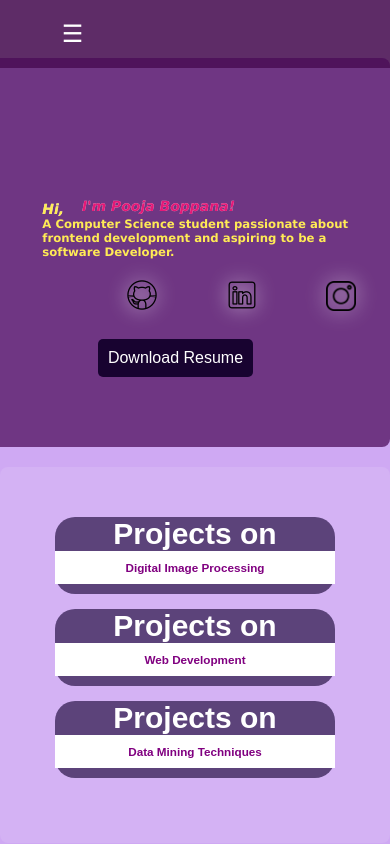
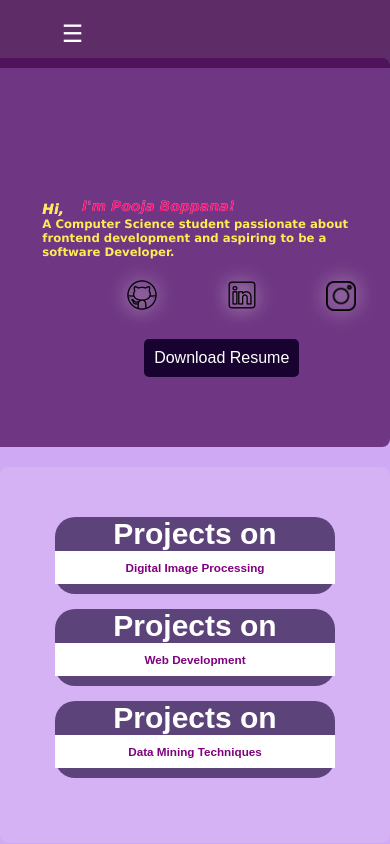
Before and after one commit to poojaboppana/PersonalPortofolio, a React (Create React App) app: page / in a window 390 px wide. Shown: the top 844 px of the page. Built offline with nearby package versions, Linux system fonts and the light colour scheme.

Commit message:
final changes

```diff
--- a/src/components/Home.css
+++ b/src/components/Home.css
@@ -825,7 +825,7 @@ margin-left: 33%;
       flex-direction: row;
 
     }
-    #icon-resume{
+    #icons1,#icons2,#icons3{
       position: relative;
       left: -15%;
     }
```
